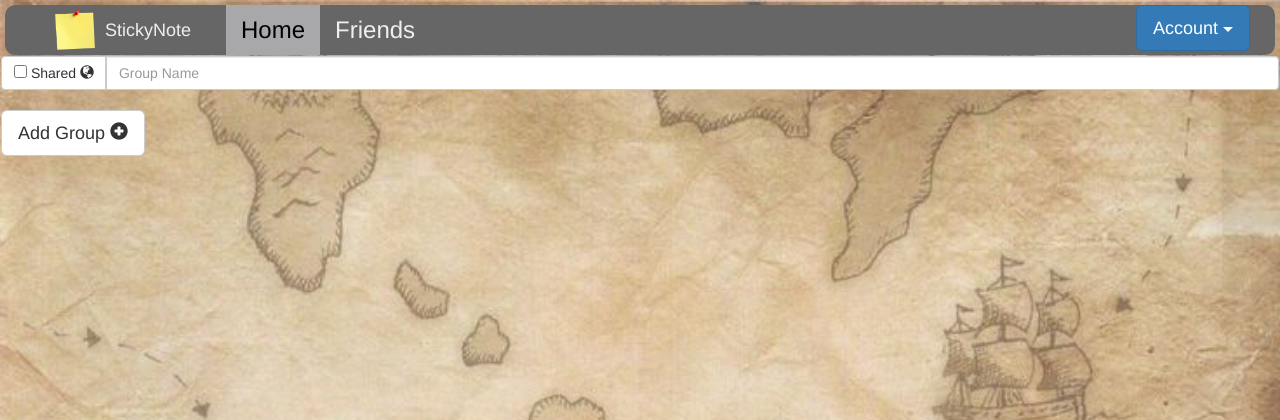
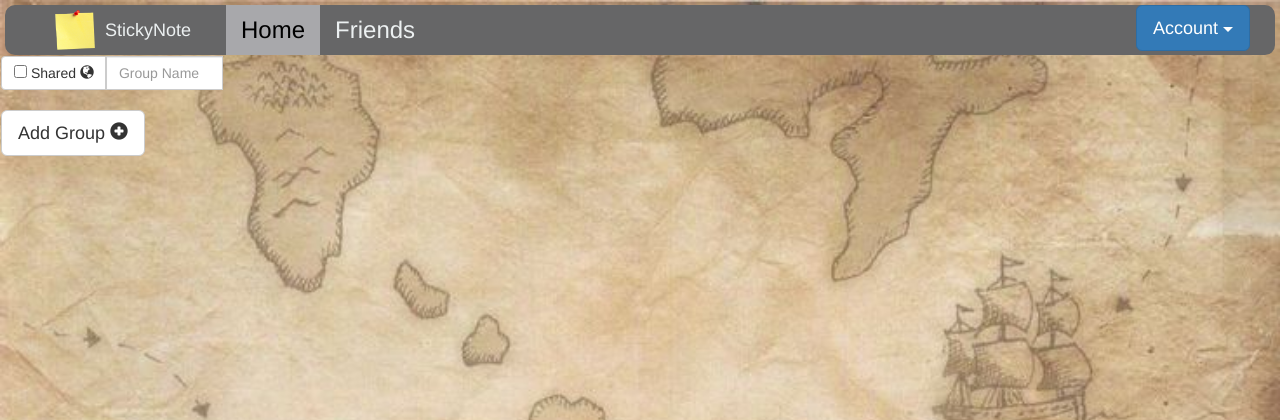
Before and after one commit to EricTRL/A3, a Django app: page / in a window 1280 px wide. Shown: the top 420 px of the page. Run offline with Django 3.2, Linux system fonts and the light colour scheme; the visitor is signed in with stand-in values (Sample User, id 1); data comes from the database, SQL or seed files in the repository; data that the repository does not hold is empty; some libraries are stand-ins or nearby versions.

Commit message:
smaller
smaller textbox

```diff
--- a/stickynote/static/styles.css
+++ b/stickynote/static/styles.css
@@ -657,6 +657,10 @@ span.show-login-name {
 	padding-bottom: 10px;
 }
 
+.create-new-group-name{
+	width:10%;
+}
+
 /*=====================================================================================*/
 /*Debugging:*/
 
--- a/stickynote/templates/stickynote/index.html
+++ b/stickynote/templates/stickynote/index.html
@@ -96,7 +96,9 @@
           Shared <span class="glyphicon glyphicon-globe" aria-hidden="true"></span>
       </label>
     </div>
+    <div class="create-new-group-name">
     <input id="id_new_group_title" type="text" class="form-control" aria-label="groupname" placeholder="Group Name">
+  </div>
   </div>
 <br>
   <div id="id_add_group_button" class="btn-group" role="group" aria-label="addgroup">
```
